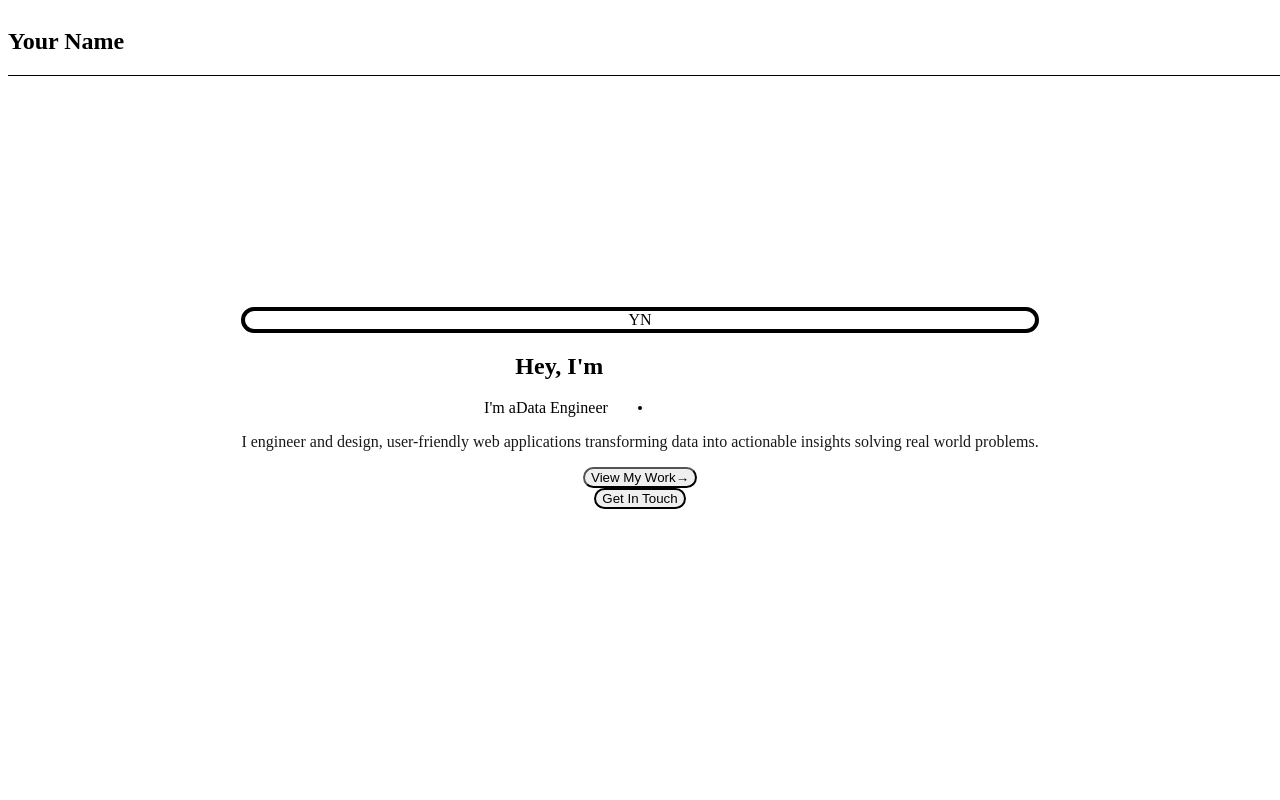
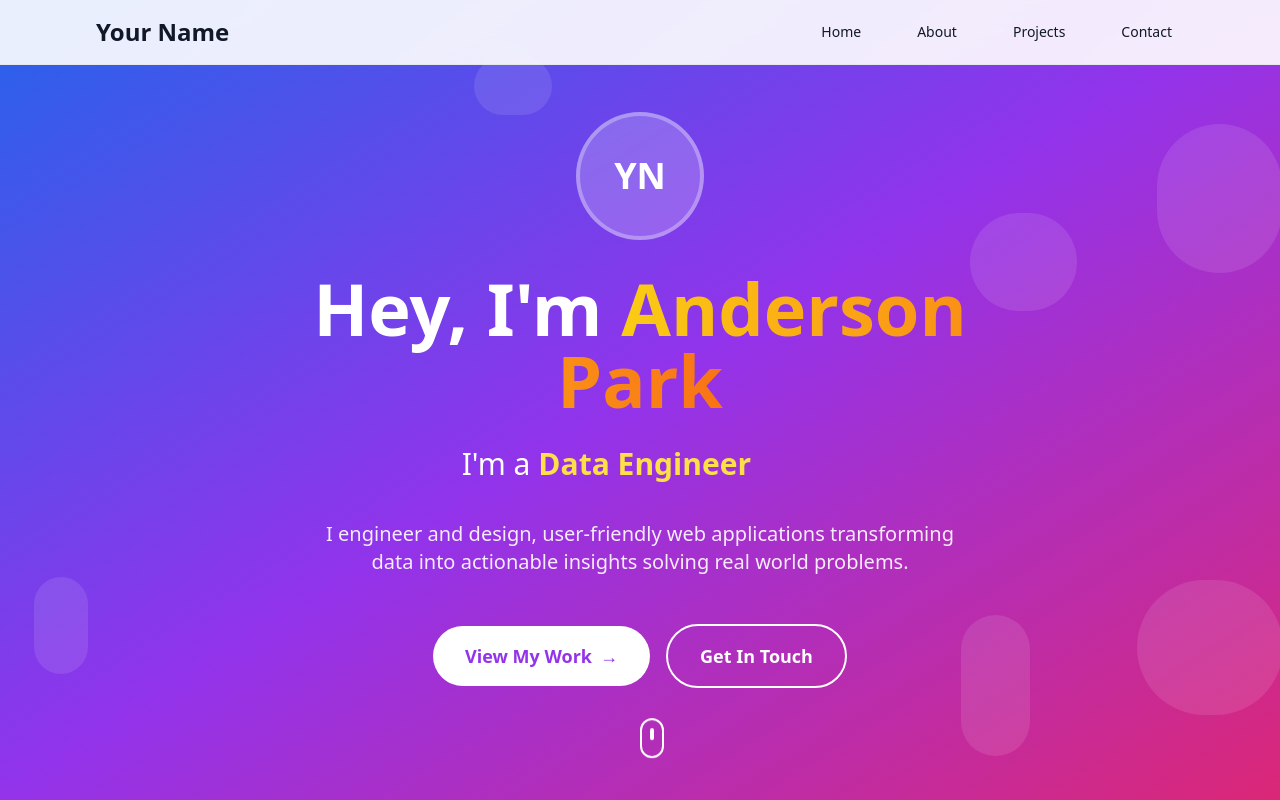
Before and after one commit to yandersonpark1/yandersonpark1-portfolio-web, a Next.js app: page / in a window 1280 px wide. Shown: the top 800 px of the page. Built offline with nearby package versions, Linux system fonts and the light colour scheme.

Commit message:
reset tailwind to version 3 for easier use // configs

```diff
--- a/package.json
+++ b/package.json
@@ -22,7 +22,7 @@
     "eslint": "^9",
     "eslint-config-next": "15.5.2",
     "postcss": "^8.5.6",
-    "tailwindcss": "^4.1.12",
+    "tailwindcss": "^3.4.0",
     "typescript": "^5"
   }
 }
--- a/postcss.config.js
+++ b/postcss.config.js
@@ -0,0 +1,6 @@
+module.exports = {
+  plugins: {
+    tailwindcss: {},
+    autoprefixer: {},
+  },
+}
--- a/tailwind.config.js
+++ b/tailwind.config.js
@@ -1,43 +1,12 @@
 /** @type {import('tailwindcss').Config} */
 module.exports = {
   content: [
-    './pages/**/*.{js,ts,jsx,tsx,mdx}',
-    './components/**/*.{js,ts,jsx,tsx,mdx}',
-    './app/**/*.{js,ts,jsx,tsx,mdx}',
+    "./pages/**/*.{js,ts,jsx,tsx,mdx}",
+    "./components/**/*.{js,ts,jsx,tsx,mdx}",
+    "./app/**/*.{js,ts,jsx,tsx,mdx}",
   ],
   theme: {
-    extend: {
-      animation: {
-        'gradient-x': 'gradient-x 15s ease infinite',
-        'float-1': 'float-1 6s ease-in-out infinite',
-        'float-2': 'float-2 8s ease-in-out infinite',
-        'float-3': 'float-3 10s ease-in-out infinite',
-      },
-      keyframes: {
-        'gradient-x': {
-          '0%, 100%': {
-            'background-size': '200% 200%',
-            'background-position': 'left center'
-          },
-          '50%': {
-            'background-size': '200% 200%',
-            'background-position': 'right center'
-          },
-        },
-        'float-1': {
-          '0%, 100%': { transform: 'translateY(0px) rotate(0deg)' },
-          '50%': { transform: 'translateY(-20px) rotate(180deg)' },
-        },
-        'float-2': {
-          '0%, 100%': { transform: 'translateY(0px) rotate(0deg)' },
-          '50%': { transform: 'translateY(-30px) rotate(-180deg)' },
-        },
-        'float-3': {
-          '0%, 100%': { transform: 'translateY(0px) rotate(0deg)' },
-          '50%': { transform: 'translateY(-40px) rotate(360deg)' },
-        },
-      }
-    },
+    extend: {},
   },
   plugins: [],
 }
```
Also changed, not shown: 1 other file (tests, documents, lock files or other folders).
